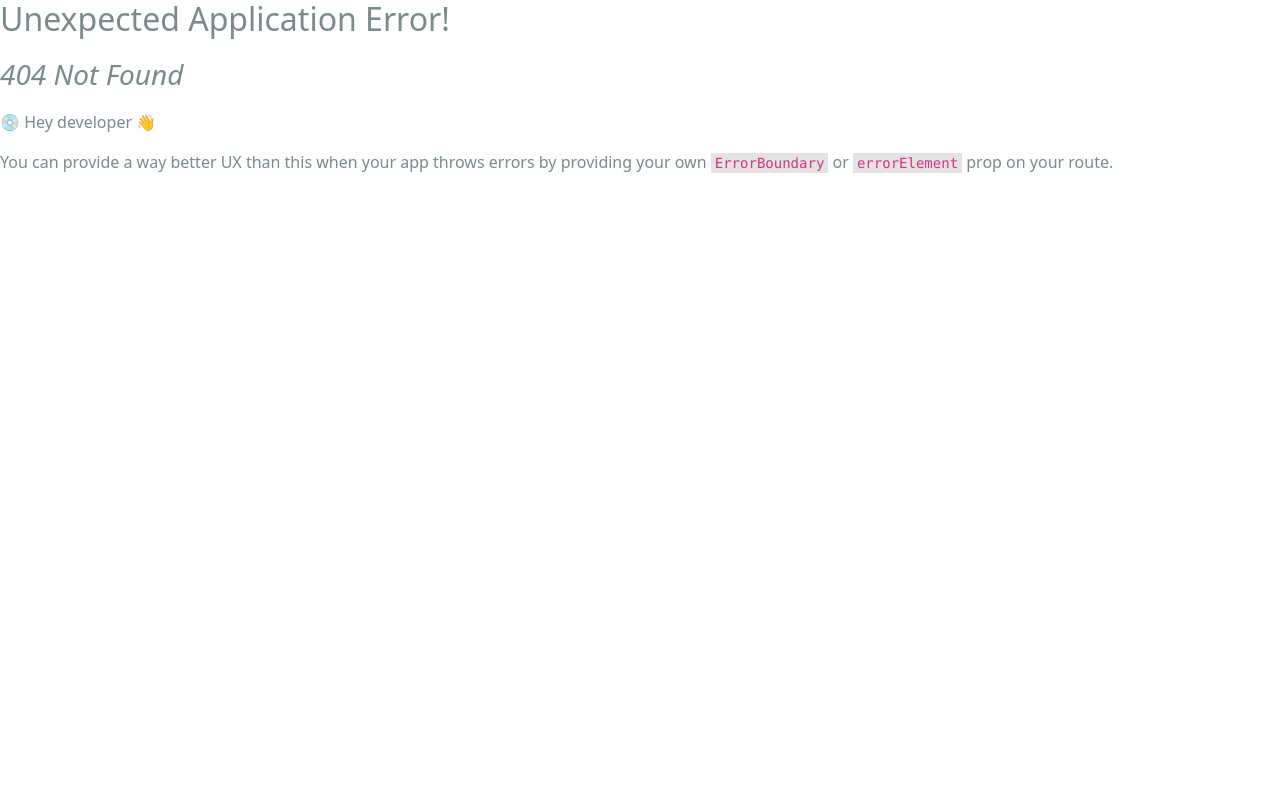
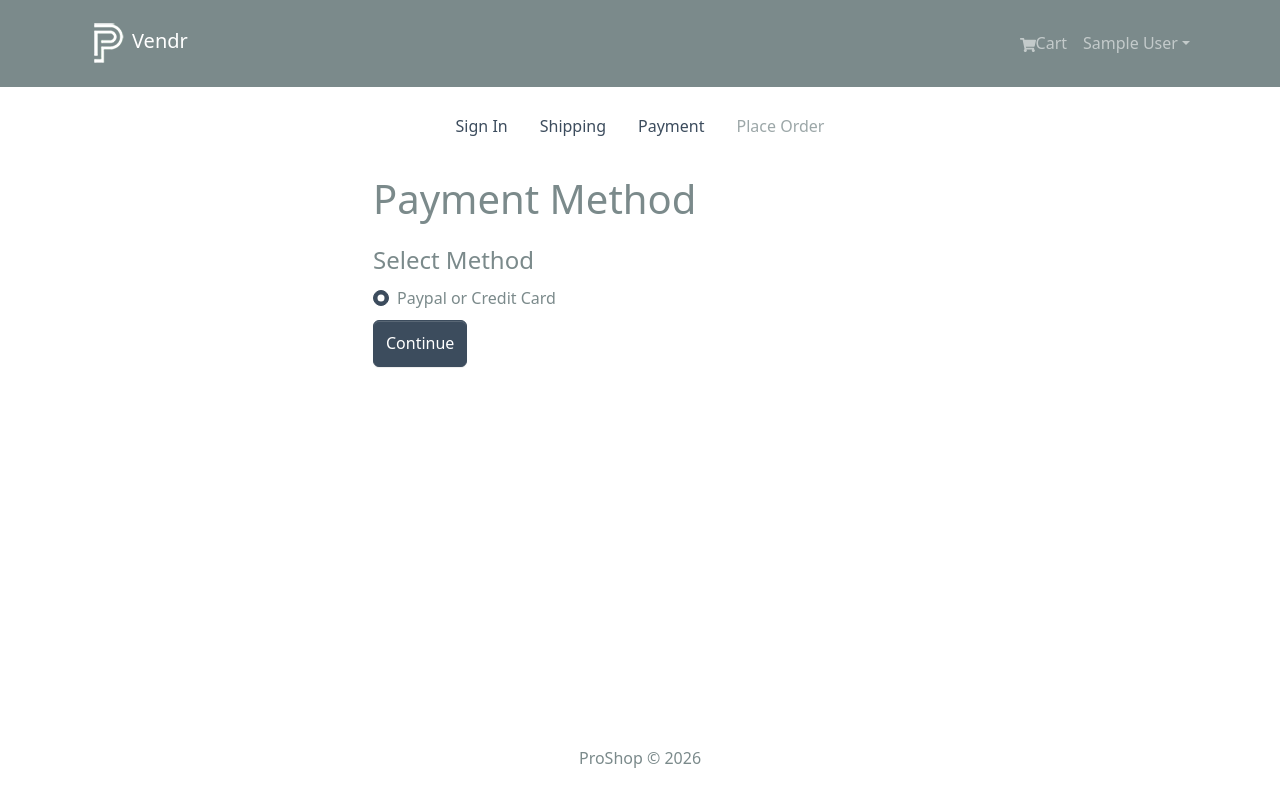
Before and after one commit to sen0mar/mern-ecommerce, a React (Vite) app in the folder frontend/: page /payment in a window 1280 px wide. Before the commit this address had no page. Shown: the top 802 px of the page. Built offline with nearby package versions, Linux system fonts and the light colour scheme; sample sign-in values are in the browser's storage.

Commit message:
Add Payment Page and funcitonality

```diff
--- a/frontend/src/main.jsx
+++ b/frontend/src/main.jsx
@@ -13,6 +13,7 @@
 import RegisterPage from "./pages/RegisterPage.jsx";
 import ShippingPage from "./pages/ShippingPage.jsx";
 import PrivateRoute from "./components/PrivateRoute.jsx";
+import PaymentPage from "./pages/PaymentPage.jsx";
 
 const router = createBrowserRouter([
   {
@@ -33,6 +34,15 @@
           </PrivateRoute>
         ),
       },
+
+      {
+        path: "/payment",
+        element: (
+          <PrivateRoute>
+            <PaymentPage />
+          </PrivateRoute>
+        ),
+      },
     ],
   },
 ]);
--- /dev/null
+++ b/frontend/src/pages/PaymentPage.jsx
@@ -0,0 +1,66 @@
+import { useState, useEffect } from "react";
+import { useDispatch, useSelector } from "react-redux";
+import { useNavigate } from "react-router-dom";
+import {
+  Form,
+  Button,
+  Col,
+  FormGroup,
+  FormLabel,
+  FormCheck,
+} from "react-bootstrap";
+import { savePaymentMethod } from "../slices/cartSlice";
+import FormContainer from "../components/FormContainer";
+import CheckoutSteps from "../components/CheckoutSteps";
+
+const PaymentPage = () => {
+  const [paymentMethod, setPaymentMethod] = useState("PayPal");
+
+  const dispatch = useDispatch();
+  const navigate = useNavigate();
+
+  const cart = useSelector((state) => state.cart);
+  const { shippingAddress } = cart;
+
+  useEffect(() => {
+    if (!shippingAddress) {
+      navigate("/shipping");
+    }
+  }, [shippingAddress, navigate]);
+
+  const handleSubmit = (e) => {
+    e.preventDefault();
+    dispatch(savePaymentMethod(paymentMethod));
+    navigate("/placeorder");
+  };
+
+  return (
+    <FormContainer>
+      <CheckoutSteps step1 step2 step3 />
+      <h1>Payment Method</h1>
+      <Form onSubmit={handleSubmit}>
+        <FormGroup>
+          <FormLabel as="legend">Select Method</FormLabel>
+          <Col>
+            <FormCheck
+              type="radio"
+              className="my-2"
+              label="Paypal or Credit Card"
+              id="PayPal"
+              name="paymentMethod"
+              value="PayPal"
+              checked
+              onChange={(e) => setPaymentMethod(e.target.value)}
+            ></FormCheck>
+          </Col>
+        </FormGroup>
+
+        <Button type="submit" variant="primary">
+          Continue
+        </Button>
+      </Form>
+    </FormContainer>
+  );
+};
+
+export default PaymentPage;
--- a/frontend/src/slices/cartSlice.js
+++ b/frontend/src/slices/cartSlice.js
@@ -42,9 +42,17 @@
       state.shippingAddress = action.payload;
       return updateCart(state);
     },
+    savePaymentMethod: (state, action) => {
+      state.paymentMethod = action.payload;
+      return updateCart(state);
+    },
   },
 });
 
 export default cartSlice.reducer;
-export const { addToCart, removeFromCart, saveShippingAddress } =
-  cartSlice.actions;
+export const {
+  addToCart,
+  removeFromCart,
+  saveShippingAddress,
+  savePaymentMethod,
+} = cartSlice.actions;
```
